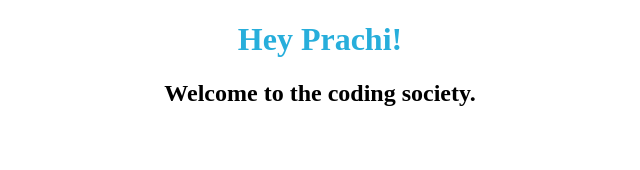
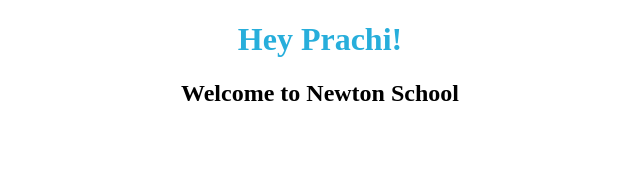
Before and after one commit to tripathiprachi18/Greetings-with-Props---Declarative-Way-Creating-a-new-React-Project-Going-thro---0ynwie4r0hbt, a React app: page / in a window 1280 px wide. Shown: the top 170 px of the page, without its empty margins (320-960 px from the left). Built offline with nearby package versions, Linux system fonts and the light colour scheme.

Commit message:
Update Welcome.js

```diff
--- a/src/components/Welcome.js
+++ b/src/components/Welcome.js
@@ -1,13 +1,10 @@
-// write code for Welcome component here
-import React,{useState} from 'react';
+import React from 'react';
 
 const Welcome = ({name}) => {
-    let sayHi = `Hey ${name}!`;
-    let greetMessage = `Welcome to the coding society.`;
     return (
         <div>
-            <h1>{sayHi}</h1>
-            <h2>{greetMessage}</h2>
+            <h1>Hey {name}!</h1>
+            <h2>Welcome to Newton School</h2>
         </div>
     );
 };
```
